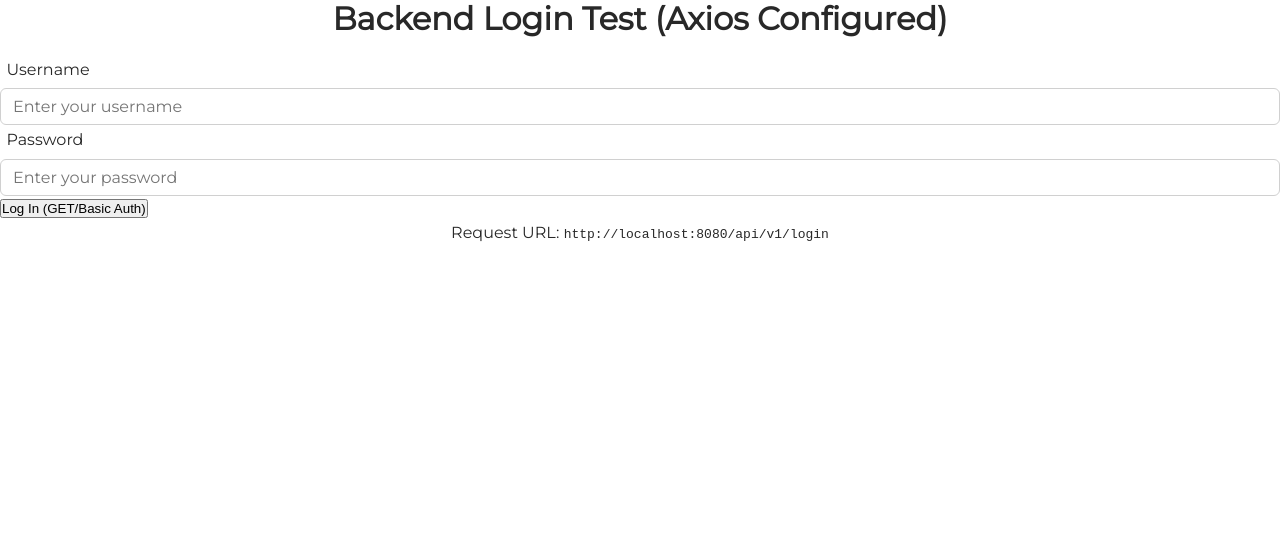
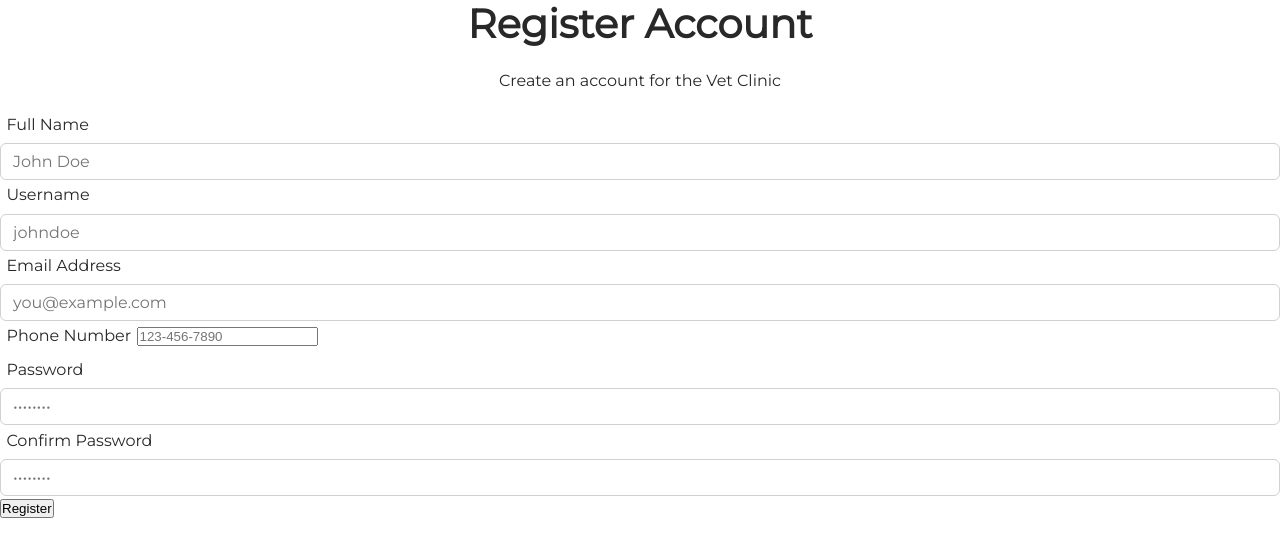
Before and after one commit to Vet5-factoriaf5/Vet5-frontend, a React (Vite) app: page / in a window 1280 px wide. Shown: the top 556 px of the page. Built offline with nearby package versions, Linux system fonts and the light colour scheme.

Commit message:
feat: Add `RegisterPageTest` for TESTING

```diff
--- a/src/App.jsx
+++ b/src/App.jsx
@@ -1,11 +1,13 @@
 import React from 'react';
-import LoginPageTest from './pages/LoginPageTest';
+// import LoginPageTest from './pages/LoginPageTest';
+import RegisterPageTest from './pages/RegisterPageTest'
 
 function App() {
 
   return (
     <div className="App">
-      <LoginPageTest />
+      {/* <LoginPageTest /> */}
+      <RegisterPageTest />
     </div>
   );
 }
--- /dev/null
+++ b/src/pages/RegisterPageTest.jsx
@@ -0,0 +1,261 @@
+import React, { useState } from 'react';
+import axios from 'axios';
+
+// --- Axios Instance Configuration ---
+// It's a good practice to create an axios instance for your API.
+// This allows you to centralize configuration like the base URL.
+// Your Spring Boot backend is likely running on localhost:8080.
+const apiClient = axios.create({
+  baseURL: 'http://localhost:8080/api/v1', // Adjust this URL to your backend's address
+  headers: {
+    'Content-Type': 'application/json',
+  },
+});
+
+const RegistrationForm = () => {
+  // --- State Management ---
+  const [formData, setFormData] = useState({
+    fullName: '',
+    username: '',
+    email: '',
+    phone: '',
+    password: '',
+    confirmPassword: '',
+  });
+
+  const [isSubmitting, setIsSubmitting] = useState(false);
+  const [message, setMessage] = useState({ text: '', type: '' }); // type can be 'success' or 'error'
+  const [errors, setErrors] = useState({});
+
+  // --- Handlers ---
+  const handleChange = (e) => {
+    const { name, value } = e.target;
+    setFormData((prevData) => ({
+      ...prevData,
+      [name]: value,
+    }));
+    // Clear specific error when user starts typing
+    if (errors[name]) {
+        setErrors(prev => ({ ...prev, [name]: null }));
+    }
+  };
+
+  const validateForm = () => {
+    const newErrors = {};
+    if (!formData.fullName) newErrors.fullName = 'Full Name is required.';
+    if (!formData.username) newErrors.username = 'Username is required.';
+    if (!formData.email) {
+        newErrors.email = 'Email is required.';
+    } else if (!/\S+@\S+\.\S+/.test(formData.email)) {
+        newErrors.email = 'Email address is invalid.';
+    }
+    if (!formData.phone) newErrors.phone = 'Phone number is required.';
+    if (!formData.password) {
+        newErrors.password = 'Password is required.';
+    } else if (formData.password.length < 6) {
+        newErrors.password = 'Password must be at least 6 characters.';
+    }
+    if (formData.password !== formData.confirmPassword) {
+        newErrors.confirmPassword = 'Passwords do not match.';
+    }
+    setErrors(newErrors);
+    return Object.keys(newErrors).length === 0;
+  };
+
+
+  const handleSubmit = async (e) => {
+    e.preventDefault();
+    setMessage({ text: '', type: '' });
+
+    if (!validateForm()) {
+        return;
+    }
+
+    setIsSubmitting(true);
+
+    try {
+      // We only need to send the core data, not confirmPassword
+      const userData = {
+        fullName: formData.fullName,
+        username: formData.username,
+        email: formData.email,
+        phone: formData.phone,
+        password: formData.password,
+      };
+
+      // --- API Call using Axios ---
+      const response = await apiClient.post('/register', userData); // Endpoint is now relative to the baseURL
+
+      console.log('Registration successful:', response.data);
+      setMessage({ text: 'Registration successful! You can now log in.', type: 'success' });
+      // Optionally, reset the form
+      setFormData({
+        fullName: '',
+        username: '',
+        email: '',
+        phone: '',
+        password: '',
+        confirmPassword: '',
+      });
+
+    } catch (error) {
+      console.error('Registration error:', error);
+      let errorMessage = 'Registration failed. Please try again.';
+      if (error.response && error.response.data) {
+        // Assuming the backend sends a message in the response body
+        errorMessage = typeof error.response.data === 'string' ? error.response.data : (error.response.data.message || errorMessage);
+      }
+      setMessage({ text: errorMessage, type: 'error' });
+    } finally {
+      setIsSubmitting(false);
+    }
+  };
+
+  // --- Render Method ---
+  return (
+    <div className="flex items-center justify-center min-h-screen bg-gray-100 font-sans">
+      <div className="w-full max-w-md p-8 space-y-6 bg-white rounded-lg shadow-md m-4">
+        <div className="text-center">
+          <h1 className="text-3xl font-bold text-gray-800">Register Account</h1>
+          <p className="text-gray-500">Create an account for the Vet Clinic</p>
+        </div>
+
+        {/* --- Submission Message Display --- */}
+        {message.text && (
+          <div className={`p-4 rounded-md text-sm ${message.type === 'success' ? 'bg-green-100 text-green-800' : 'bg-red-100 text-red-800'}`}>
+            {message.text}
+          </div>
+        )}
+
+        <form onSubmit={handleSubmit} className="space-y-4">
+          {/* Form Fields */}
+          <div>
+            <label
+              htmlFor="fullName"
+              className="block mb-2 text-sm font-medium text-gray-700"
+            >
+              Full Name
+            </label>
+            <input
+              type="text"
+              id="fullName"
+              name="fullName"
+              value={formData.fullName}
+              onChange={handleChange}
+              className={`w-full px-3 py-2 border rounded-lg focus:outline-none focus:ring-2 ${errors.fullName ? 'border-red-500 focus:ring-red-400' : 'border-gray-300 focus:ring-indigo-400'}`}
+              placeholder="John Doe"
+            />
+            {errors.fullName && <p className="mt-1 text-xs text-red-600">{errors.fullName}</p>}
+          </div>
+
+          <div>
+            <label
+              htmlFor="username"
+              className="block mb-2 text-sm font-medium text-gray-700"
+            >
+              Username
+            </label>
+            <input
+              type="text"
+              id="username"
+              name="username"
+              value={formData.username}
+              onChange={handleChange}
+              className={`w-full px-3 py-2 border rounded-lg focus:outline-none focus:ring-2 ${errors.username ? 'border-red-500 focus:ring-red-400' : 'border-gray-300 focus:ring-indigo-400'}`}
+              placeholder="johndoe"
+            />
+             {errors.username && <p className="mt-1 text-xs text-red-600">{errors.username}</p>}
+          </div>
+
+          <div>
+            <label
+              htmlFor="email"
+              className="block mb-2 text-sm font-medium text-gray-700"
+            >
+              Email Address
+            </label>
+            <input
+              type="email"
+              id="email"
+              name="email"
+              value={formData.email}
+              onChange={handleChange}
+              className={`w-full px-3 py-2 border rounded-lg focus:outline-none focus:ring-2 ${errors.email ? 'border-red-500 focus:ring-red-400' : 'border-gray-300 focus:ring-indigo-400'}`}
+              placeholder="you@example.com"
+            />
+            {errors.email && <p className="mt-1 text-xs text-red-600">{errors.email}</p>}
+          </div>
+
+           <div>
+            <label
+              htmlFor="phone"
+              className="block mb-2 text-sm font-medium text-gray-700"
+            >
+              Phone Number
+            </label>
+            <input
+              type="tel"
+              id="phone"
+              name="phone"
+              value={formData.phone}
+              onChange={handleChange}
+              className={`w-full px-3 py-2 border rounded-lg focus:outline-none focus:ring-2 ${errors.phone ? 'border-red-500 focus:ring-red-400' : 'border-gray-300 focus:ring-indigo-400'}`}
+              placeholder="123-456-7890"
+            />
+            {errors.phone && <p className="mt-1 text-xs text-red-600">{errors.phone}</p>}
+          </div>
+
+          <div>
+            <label
+              htmlFor="password"
+              className="block mb-2 text-sm font-medium text-gray-700"
+            >
+              Password
+            </label>
+            <input
+              type="password"
+              id="password"
+              name="password"
+              value={formData.password}
+              onChange={handleChange}
+              className={`w-full px-3 py-2 border rounded-lg focus:outline-none focus:ring-2 ${errors.password ? 'border-red-500 focus:ring-red-400' : 'border-gray-300 focus:ring-indigo-400'}`}
+              placeholder="••••••••"
+            />
+             {errors.password && <p className="mt-1 text-xs text-red-600">{errors.password}</p>}
+          </div>
+
+          <div>
+            <label
+              htmlFor="confirmPassword"
+              className="block mb-2 text-sm font-medium text-gray-700"
+            >
+              Confirm Password
+            </label>
+            <input
+              type="password"
+              id="confirmPassword"
+              name="confirmPassword"
+              value={formData.confirmPassword}
+              onChange={handleChange}
+              className={`w-full px-3 py-2 border rounded-lg focus:outline-none focus:ring-2 ${errors.confirmPassword ? 'border-red-500 focus:ring-red-400' : 'border-gray-300 focus:ring-indigo-400'}`}
+              placeholder="••••••••"
+            />
+             {errors.confirmPassword && <p className="mt-1 text-xs text-red-600">{errors.confirmPassword}</p>}
+          </div>
+
+          <div>
+            <button
+              type="submit"
+              disabled={isSubmitting}
+              className="w-full px-4 py-2 font-semibold text-white bg-indigo-600 rounded-lg hover:bg-indigo-700 focus:outline-none focus:ring-2 focus:ring-indigo-400 focus:ring-offset-2 disabled:bg-indigo-300 disabled:cursor-not-allowed transition-colors duration-300"
+            >
+              {isSubmitting ? 'Registering...' : 'Register'}
+            </button>
+          </div>
+        </form>
+      </div>
+    </div>
+  );
+};
+
+export default RegistrationForm;
```
